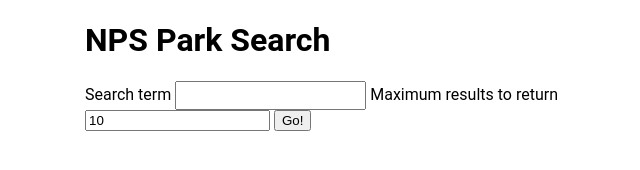
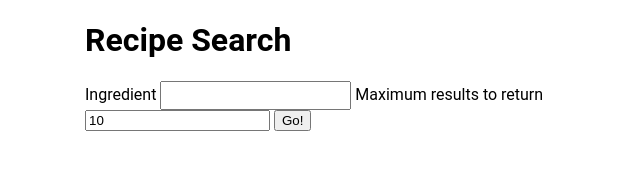
Before and after one commit to sarL3y/bon-appetit, a plain HTML site: page index.html in a window 1280 px wide. Shown: the whole page, without its empty margins (255-895 px from the left). Drawn offline with nearby package versions, Linux system fonts and the light colour scheme.

Commit message:
Update html and css

```diff
--- a/index.html
+++ b/index.html
@@ -4,16 +4,16 @@
     <meta charset="UTF-8">
     <meta name="viewport" content="width=device-width, initial-scale=1.0">
     <meta http-equiv="X-UA-Compatible" content="ie=edge">
-    <title>NPS Park Search</title>
+    <title>Recipe Search</title>
     <link rel="stylesheet" href="style.css">
     <script src="https://code.jquery.com/jquery-3.3.1.js"></script>
 </head>
 <body>
     <div class="container">
-        <h1>NPS Park Search</h1>
+        <h1>Recipe Search</h1>
 
         <form id="js-form">
-            <label for="search-term">Search term</label>
+            <label for="search-term">Ingredient</label>
             <input type="text" name="search-term" id="js-search-term" required>
 
             <label for="max-results">Maximum results to return</label>
@@ -23,6 +23,7 @@
         </form>
 
         <p id="js-error-message" class="error-message"></p>
+
         <section id="results" class="hidden">
           <h2>Search results</h2>
           <ul id="results-list">
--- a/style.css
+++ b/style.css
@@ -14,6 +14,10 @@
   cursor: pointer;
 }
 
+img {
+	max-width: 100px;
+}
+
 .container {
   max-width: 600px;
   margin: 0 auto;
```
